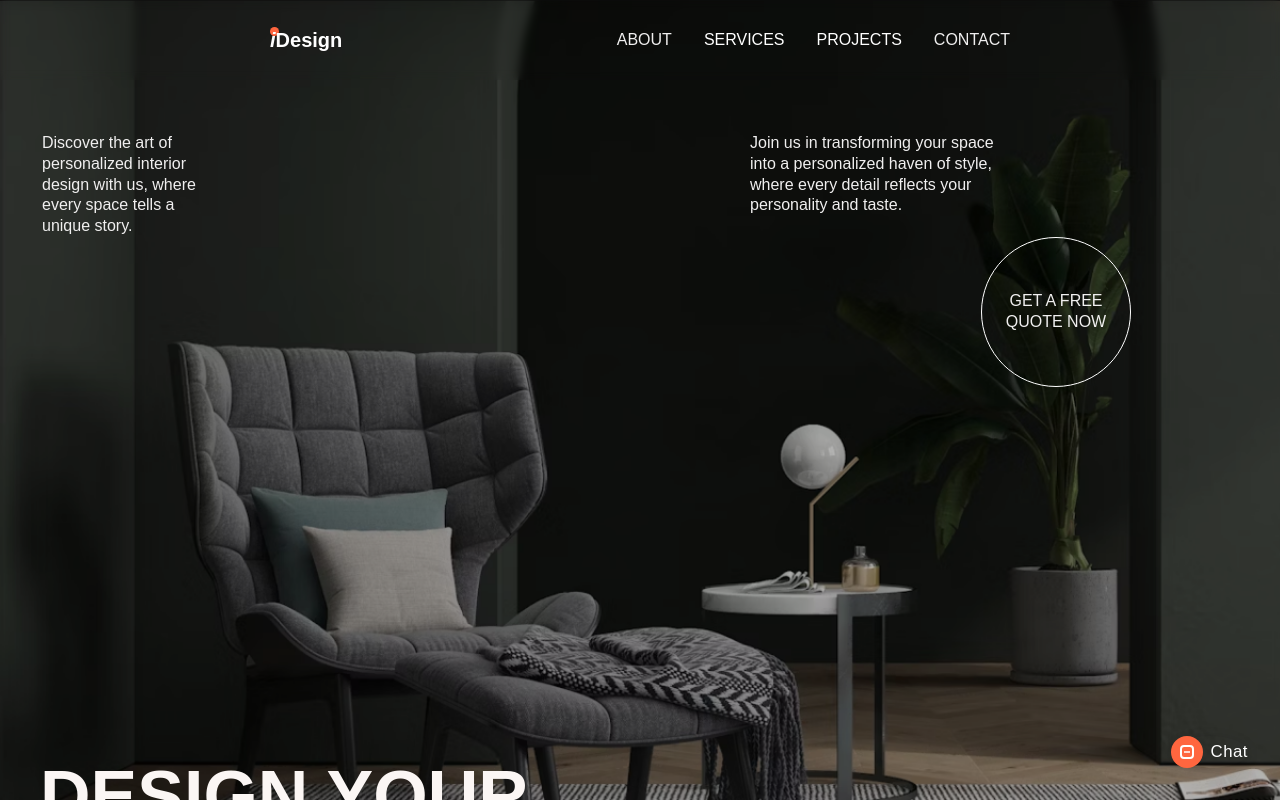
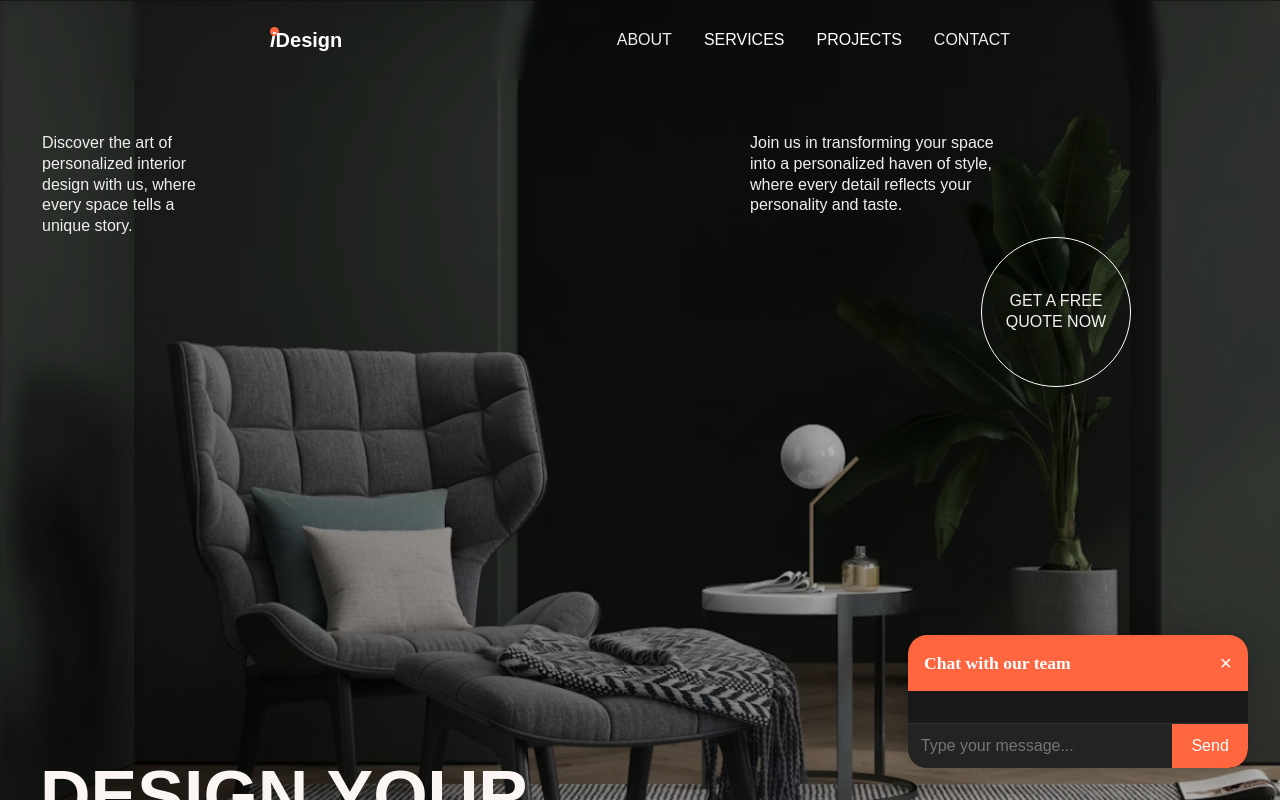
Before and after one commit to roscacristina90/services-website, a website: page index.html in a window 1280 px wide. Both pictures are taken after a click on the button "Chat". Drawn offline with Linux system fonts and the light colour scheme.

Commit message:
Embed chat popup directly in index.html for reliability

```diff
--- a/index.html
+++ b/index.html
@@ -596,15 +596,148 @@
     </div>
   </div>
 
-  <!-- Chat popup include -->
+  <!-- Chat popup directly embedded -->
+  <div id="chat-fab">
+    <button id="chat-fab-btn" aria-label="Chat with us" style="display: flex; align-items: center; gap: 0.5rem;">
+      <svg width="32" height="32" viewBox="0 0 32 32" fill="none" xmlns="http://www.w3.org/2000/svg">
+        <circle cx="16" cy="16" r="16" fill="#ff663f"/>
+        <path d="M10 13C10 11.3431 11.3431 10 13 10H19C20.6569 10 22 11.3431 22 13V19C22 20.6569 20.6569 22 19 22H13C11.3431 22 10 20.6569 10 19V13Z" stroke="white" stroke-width="2"/>
+        <circle cx="14" cy="16" r="1" fill="white"/>
+        <circle cx="16" cy="16" r="1" fill="white"/>
+        <circle cx="18" cy="16" r="1" fill="white"/>
+      </svg>
+      <span style="color:#fff; font-family: var(--paragraf-text-style-font-family, 'OpenSans-Regular', sans-serif); font-size: 1.05rem; font-weight: 400; letter-spacing: 0.5px;">Chat</span>
+    </button>
+  </div>
+  <div id="chat-popup" style="display:none;">
+    <div id="chat-popup-header">
+      <span>Chat with our team</span>
+      <button id="chat-popup-close">×</button>
+    </div>
+    <div id="chat-popup-messages"></div>
+    <form id="chat-popup-form">
+      <input type="text" id="chat-popup-input" placeholder="Type your message..." autocomplete="off" />
+      <button type="submit">Send</button>
+    </form>
+  </div>
   <script>
-    fetch('chat-popup.html')
-      .then(r => r.text())
-      .then(html => {
-        const div = document.createElement('div');
-        div.innerHTML = html;
-        document.body.appendChild(div);
-      });
+    const chatFabBtn = document.getElementById('chat-fab-btn');
+    const chatPopup = document.getElementById('chat-popup');
+    const chatPopupClose = document.getElementById('chat-popup-close');
+    const chatPopupForm = document.getElementById('chat-popup-form');
+    const chatPopupInput = document.getElementById('chat-popup-input');
+    const chatPopupMessages = document.getElementById('chat-popup-messages');
+
+    chatFabBtn.onclick = () => {
+      chatPopup.style.display = 'flex';
+      chatFabBtn.style.display = 'none';
+    };
+    chatPopupClose.onclick = () => {
+      chatPopup.style.display = 'none';
+      chatFabBtn.style.display = 'block';
+    };
+    chatPopupForm.onsubmit = function(e) {
+      e.preventDefault();
+      const msg = chatPopupInput.value.trim();
+      if (!msg) return;
+      const userMsg = document.createElement('div');
+      userMsg.textContent = 'You: ' + msg;
+      userMsg.style.color = '#ff663f';
+      chatPopupMessages.appendChild(userMsg);
+      chatPopupInput.value = '';
+      // Simulate bot reply
+      setTimeout(() => {
+        const botMsg = document.createElement('div');
+        botMsg.textContent = 'Bot: Thank you for your message! Our team will reply soon.';
+        botMsg.style.color = '#f0efef';
+        chatPopupMessages.appendChild(botMsg);
+        chatPopupMessages.scrollTop = chatPopupMessages.scrollHeight;
+      }, 1000);
+      chatPopupMessages.scrollTop = chatPopupMessages.scrollHeight;
+    };
   </script>
+  <style>
+    #chat-fab {
+      position: fixed;
+      bottom: 2rem;
+      right: 2rem;
+      z-index: 9999;
+    }
+    #chat-fab-btn {
+      background: none;
+      border: none;
+      padding: 0;
+      cursor: pointer;
+      border-radius: 50%;
+      box-shadow: 0 2px 12px rgba(0,0,0,0.15);
+      transition: box-shadow 0.2s;
+    }
+    #chat-fab-btn:hover {
+      box-shadow: 0 4px 24px rgba(255,102,63,0.25);
+    }
+    #chat-popup {
+      position: fixed;
+      bottom: 2rem;
+      right: 2rem;
+      width: 340px;
+      max-width: 95vw;
+      background: #181818;
+      color: #fff;
+      border-radius: 1.2rem;
+      box-shadow: 0 4px 32px rgba(0,0,0,0.25);
+      display: flex;
+      flex-direction: column;
+      z-index: 10000;
+      overflow: hidden;
+    }
+    #chat-popup-header {
+      background: #ff663f;
+      color: #fff;
+      padding: 1rem;
+      display: flex;
+      justify-content: space-between;
+      align-items: center;
+      font-weight: 600;
+      font-size: 1.1rem;
+    }
+    #chat-popup-close {
+      background: none;
+      border: none;
+      color: #fff;
+      font-size: 1.3rem;
+      cursor: pointer;
+    }
+    #chat-popup-messages {
+      flex: 1;
+      padding: 1rem;
+      overflow-y: auto;
+      max-height: 200px;
+      font-size: 1rem;
+    }
+    #chat-popup-form {
+      display: flex;
+      border-top: 1px solid #333;
+    }
+    #chat-popup-input {
+      flex: 1;
+      border: none;
+      padding: 0.8rem;
+      font-size: 1rem;
+      border-radius: 0 0 0 1.2rem;
+      background: #232323;
+      color: #fff;
+    }
+    #chat-popup-form button {
+      background: #ff663f;
+      color: #fff;
+      border: none;
+      border-radius: 0 0 1.2rem 0;
+      padding: 0 1.2rem;
+      font-size: 1rem;
+      cursor: pointer;
+      transition: background 0.2s;
+    }
+    #chat-popup-form button:hover { background: #e6552e; }
+  </style>
 </body>
 </html>
```
